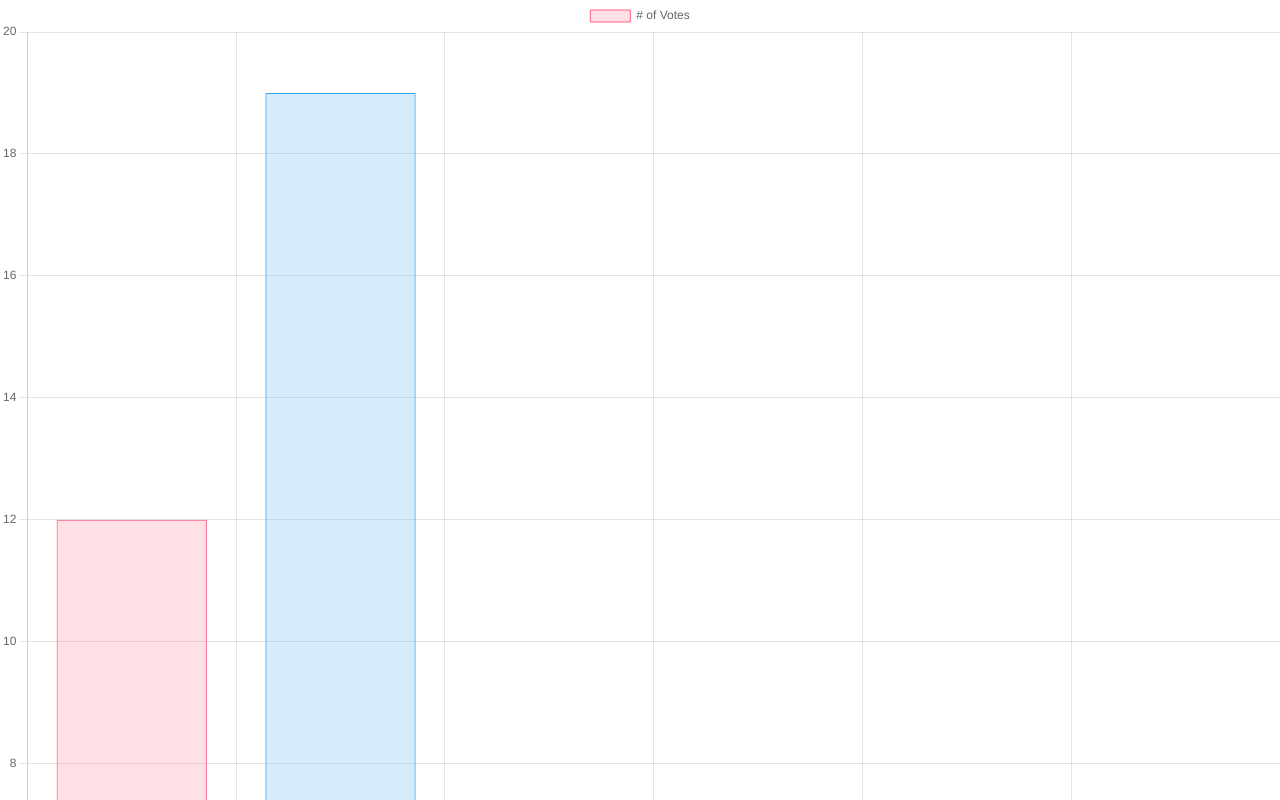
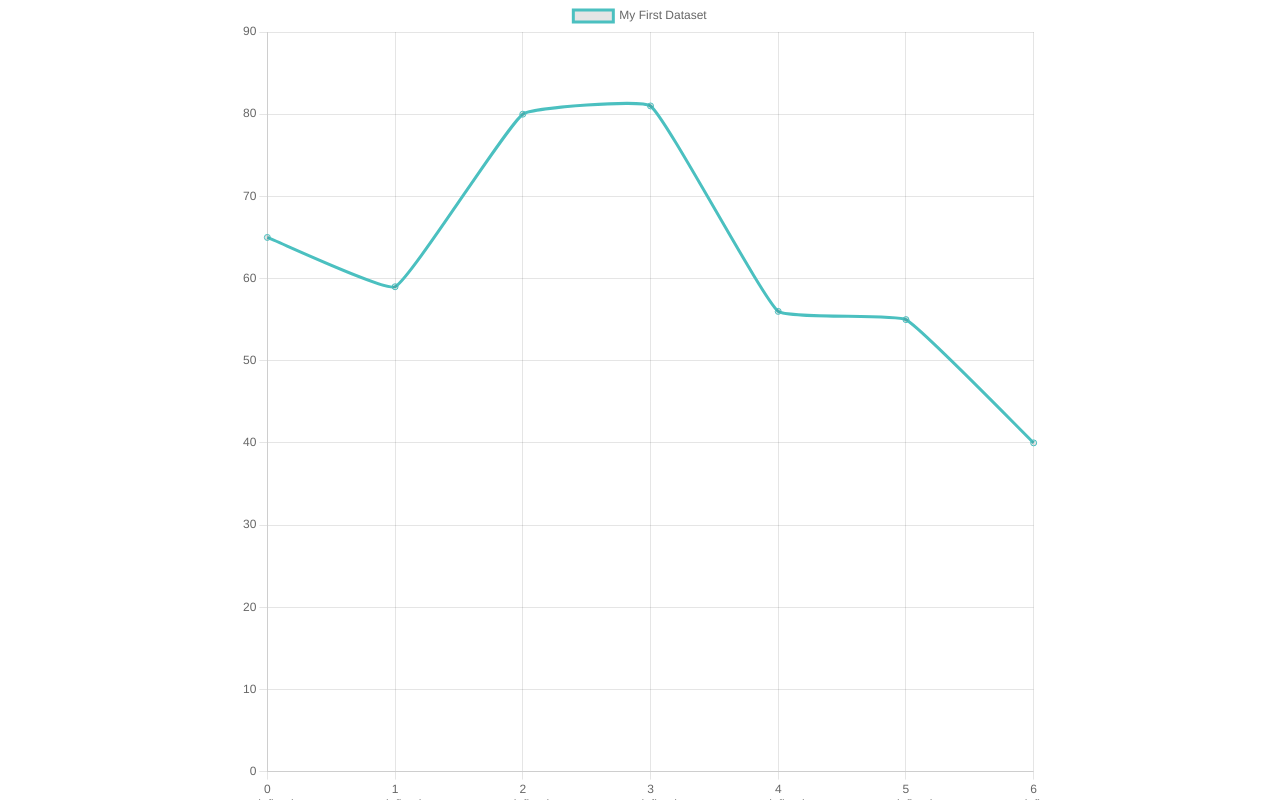
Before and after one commit to MarcoSteinke/Chart-js-Experiments, a plain HTML site: page index.html in a window 1280 px wide. Shown: the top 800 px of the page. Drawn offline with nearby package versions, Linux system fonts and the light colour scheme.

Commit message:
first working version of chart js

```diff
--- a/index.html
+++ b/index.html
@@ -9,38 +9,49 @@
     <script src="https://cdn.jsdelivr.net/npm/chart.js@3.6.0/dist/chart.js"></script>
     <link rel="stylesheet" href="https://stackpath.bootstrapcdn.com/bootstrap/4.3.1/css/bootstrap.min.css" integrity="sha384-ggOyR0iXCbMQv3Xipma34MD+dH/1fQ784/j6cY/iJTQUOhcWr7x9JvoRxT2MZw1T" crossorigin="anonymous">
   </head>
+  <style>
+      #container {
+          text-align: center;
+          margin: auto;
+          width: 800px;
+          height: 600px;
+      }
+  </style>
   <body>
-    <canvas id="myChart" width="400" height="400"></canvas>
+    <div id="container">
+        <canvas id="myChart" width="400" height="400"></canvas>
+    </div>
     <!-- Optional JavaScript -->
+    <!-- jQuery first, then Popper.js, then Bootstrap JS -->
+    <script src="https://code.jquery.com/jquery-3.3.1.slim.min.js" integrity="sha384-q8i/X+965DzO0rT7abK41JStQIAqVgRVzpbzo5smXKp4YfRvH+8abtTE1Pi6jizo" crossorigin="anonymous"></script>
+    <script src="https://cdnjs.cloudflare.com/ajax/libs/popper.js/1.14.7/umd/popper.min.js" integrity="sha384-UO2eT0CpHqdSJQ6hJty5KVphtPhzWj9WO1clHTMGa3JDZwrnQq4sF86dIHNDz0W1" crossorigin="anonymous"></script>
+    <script src="https://stackpath.bootstrapcdn.com/bootstrap/4.3.1/js/bootstrap.min.js" integrity="sha384-JjSmVgyd0p3pXB1rRibZUAYoIIy6OrQ6VrjIEaFf/nJGzIxFDsf4x0xIM+B07jRM" crossorigin="anonymous"></script>
     <script>
         const ctx = document.getElementById('myChart').getContext('2d');
+
+        const labels = [...Array(7).entries()];
+        const data = {
+        labels: labels,
+        datasets: [{
+            label: 'My First Dataset',
+            data: [65, 59, 80, 81, 56, 55, 40],
+            fill: false,
+            borderColor: 'rgb(75, 192, 192)',
+            tension: 0.1
+        }]
+        };
+
+        const config = {
+            type: 'line',
+            data: data,
+        };
+
         const myChart = new Chart(ctx, {
-            type: 'bar',
-            data: {
-                labels: ['Red', 'Blue', 'Yellow', 'Green', 'Purple', 'Orange'],
-                datasets: [{
-                    label: '# of Votes',
-                    data: [12, 19, 3, 5, 2, 3],
-                    backgroundColor: [
-                        'rgba(255, 99, 132, 0.2)',
-                        'rgba(54, 162, 235, 0.2)',
-                        'rgba(255, 206, 86, 0.2)',
-                        'rgba(75, 192, 192, 0.2)',
-                        'rgba(153, 102, 255, 0.2)',
-                        'rgba(255, 159, 64, 0.2)'
-                    ],
-                    borderColor: [
-                        'rgba(255, 99, 132, 1)',
-                        'rgba(54, 162, 235, 1)',
-                        'rgba(255, 206, 86, 1)',
-                        'rgba(75, 192, 192, 1)',
-                        'rgba(153, 102, 255, 1)',
-                        'rgba(255, 159, 64, 1)'
-                    ],
-                    borderWidth: 1
-                }]
-            },
+            type: 'line',
+            labels: labels,
+            data: data,
             options: {
+                responsive: true,
                 scales: {
                     y: {
                         beginAtZero: true
@@ -49,9 +60,5 @@
             }
         });
         </script>
-    <!-- jQuery first, then Popper.js, then Bootstrap JS -->
-    <script src="https://code.jquery.com/jquery-3.3.1.slim.min.js" integrity="sha384-q8i/X+965DzO0rT7abK41JStQIAqVgRVzpbzo5smXKp4YfRvH+8abtTE1Pi6jizo" crossorigin="anonymous"></script>
-    <script src="https://cdnjs.cloudflare.com/ajax/libs/popper.js/1.14.7/umd/popper.min.js" integrity="sha384-UO2eT0CpHqdSJQ6hJty5KVphtPhzWj9WO1clHTMGa3JDZwrnQq4sF86dIHNDz0W1" crossorigin="anonymous"></script>
-    <script src="https://stackpath.bootstrapcdn.com/bootstrap/4.3.1/js/bootstrap.min.js" integrity="sha384-JjSmVgyd0p3pXB1rRibZUAYoIIy6OrQ6VrjIEaFf/nJGzIxFDsf4x0xIM+B07jRM" crossorigin="anonymous"></script>
   </body>
 </html>
```
